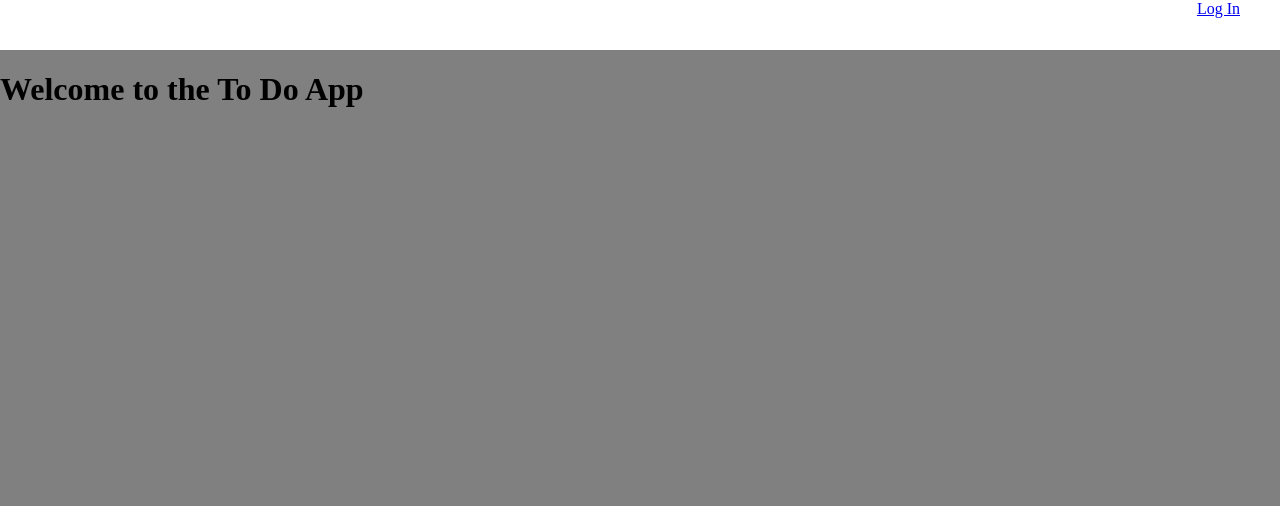
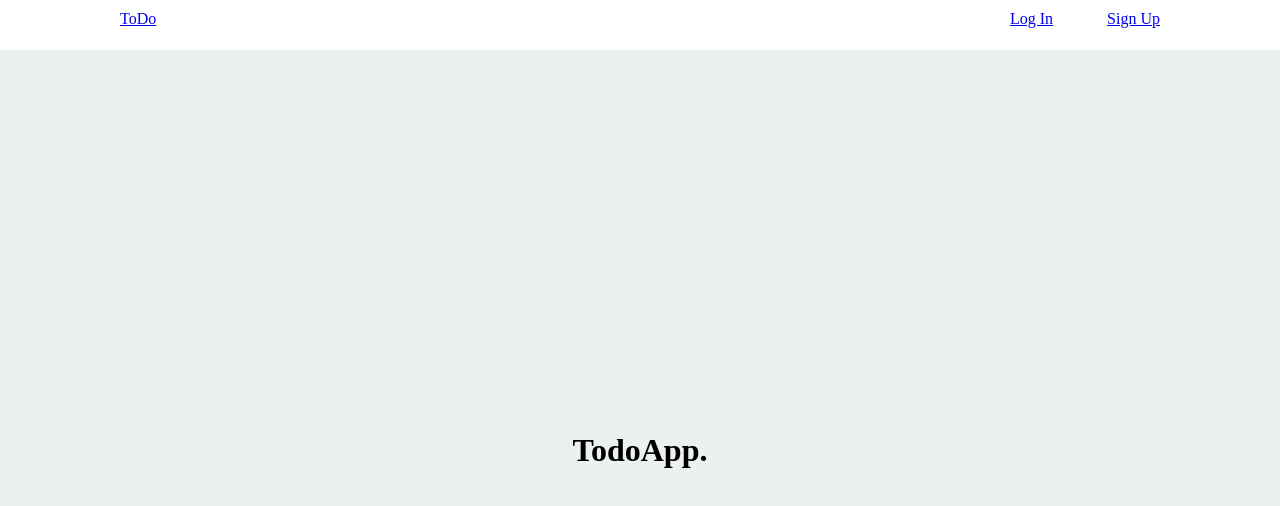
Before and after one commit to yigitcanlotec/Client-side-rendering-client, a plain HTML site: page index.html in a window 1280 px wide. Drawn offline with Linux system fonts and the light colour scheme.

Commit message:
Home, Login and Sign Up view component added.

```diff
--- /dev/null
+++ b/css/login.css
@@ -0,0 +1,62 @@
+body{
+    margin: 0;
+    width: 100vw;
+    height: 100vh;
+
+    overflow: hidden;
+    background-color: #2C3E50;
+}
+
+.top-container{
+    background-color: white;
+    max-height: 50px;
+    height: 50px;
+
+
+}
+
+.top-container .elements-container{
+    display: flex;
+    justify-content: space-between;
+    padding-left: 120px;
+    padding-right: 120px;
+    padding-top: 10px;
+}
+
+.top-container .login-button-container{
+    width: 150px;
+  display: flex;
+
+  justify-content: space-between;
+}
+
+
+.main-container{
+    width: 100%;
+    height: 100%;
+    display: flex;
+    justify-content: center;
+    align-items: center;
+}
+
+.login-container{
+    width: 500px;
+    height: 250px;
+    background-color: white;
+    border-radius: 30px;
+    display: flex;
+    justify-content: center;
+    align-items: center;
+}
+
+.input-container{
+    margin: 10px;
+    display: flex;
+    flex-direction: column;
+    align-items: center;
+    gap: 15px;
+}
+
+.input-container > button {
+    width: 75px;
+}
--- /dev/null
+++ b/css/signup.css
@@ -0,0 +1,62 @@
+body{
+    margin: 0;
+    width: 100vw;
+    height: 100vh;
+
+    overflow: hidden;
+    background-color: #2C3E50;
+}
+
+.top-container{
+    background-color: white;
+    max-height: 50px;
+    height: 50px;
+
+
+}
+
+.top-container .elements-container{
+    display: flex;
+    justify-content: space-between;
+    padding-left: 120px;
+    padding-right: 120px;
+    padding-top: 10px;
+}
+
+.top-container .login-button-container{
+    width: 150px;
+  display: flex;
+
+  justify-content: space-between;
+}
+
+
+.main-container{
+    width: 100%;
+    height: 100%;
+    display: flex;
+    justify-content: center;
+    align-items: center;
+}
+
+.signup-container{
+    width: 500px;
+    height: 250px;
+    background-color: white;
+    border-radius: 30px;
+    display: flex;
+    justify-content: center;
+    align-items: center;
+}
+
+.input-container{
+    margin: 10px;
+    display: flex;
+    flex-direction: column;
+    align-items: center;
+    gap: 15px;
+}
+
+.input-container > button {
+    width: 75px;
+}
--- /dev/null
+++ b/index.css
@@ -0,0 +1,48 @@
+body{
+    background-color: gray;
+    width: 100vw;
+    height: 100vh;
+    overflow: hidden;
+    margin: 0;
+
+}
+
+.top-container{
+    background-color: white;
+    max-height: 50px;
+    height: 50px;
+
+
+}
+
+.top-container .elements-container{
+    display: flex;
+    justify-content: space-between;
+    padding-left: 120px;
+    padding-right: 120px;
+    padding-top: 10px;
+}
+
+.top-container .login-container{
+    width: 150px;
+  display: flex;
+
+  justify-content: space-between;
+}
+
+
+
+
+.main-container{
+    width: 100%;
+    height: 100%;
+    display: flex;
+    justify-content: center;
+    align-items: center;
+    background-color: #ECF0F1;
+
+}
+
+.main-container > h1{
+    margin: 0;
+}
--- a/index.html
+++ b/index.html
@@ -4,16 +4,21 @@
     <meta charset="UTF-8">
     <meta name="viewport" content="width=device-width, initial-scale=1.0">
     <title>Client Side To Do App</title>
-    <link rel="stylesheet" href="style.css">
+    <link rel="stylesheet" href="/index.css">
 </head>
 <body>
     <div class="top-container">
-       <div class="container-elements">
-            <a href="/login">Log In</a>
+        <div class="elements-container">
+            <a href="/">ToDo</a>
+            <div class="login-container">
+                <a href="/html/login.html">Log In</a>
+                <a href="/html/signup.html">Sign Up</a>
+            </div>
        </div>
     </div>
     <div class="main-container">
-        <h1>Welcome to the To Do App</h1>
+       <h1>TodoApp.</h1>
+
     </div>
 </body>
 </html>
--- a/style.css
+++ /dev/null
@@ -1,21 +0,0 @@
-body{
-    background-color: gray;
-    width: 100vw;
-    height: 100vh;
-    overflow: hidden;
-    margin: 0;
-
-}
-
-.top-container{
-    background-color: white;
-    max-height: 50px;
-    height: 50px;
-
-
-}
-
-.top-container .container-elements{
-    float: right;
-    padding-right: 40px;
-}
```
Also changed, not shown: html/login.html (added, +32 -0 lines), html/signup.html (added, +31 -0 lines), 2 other files.
